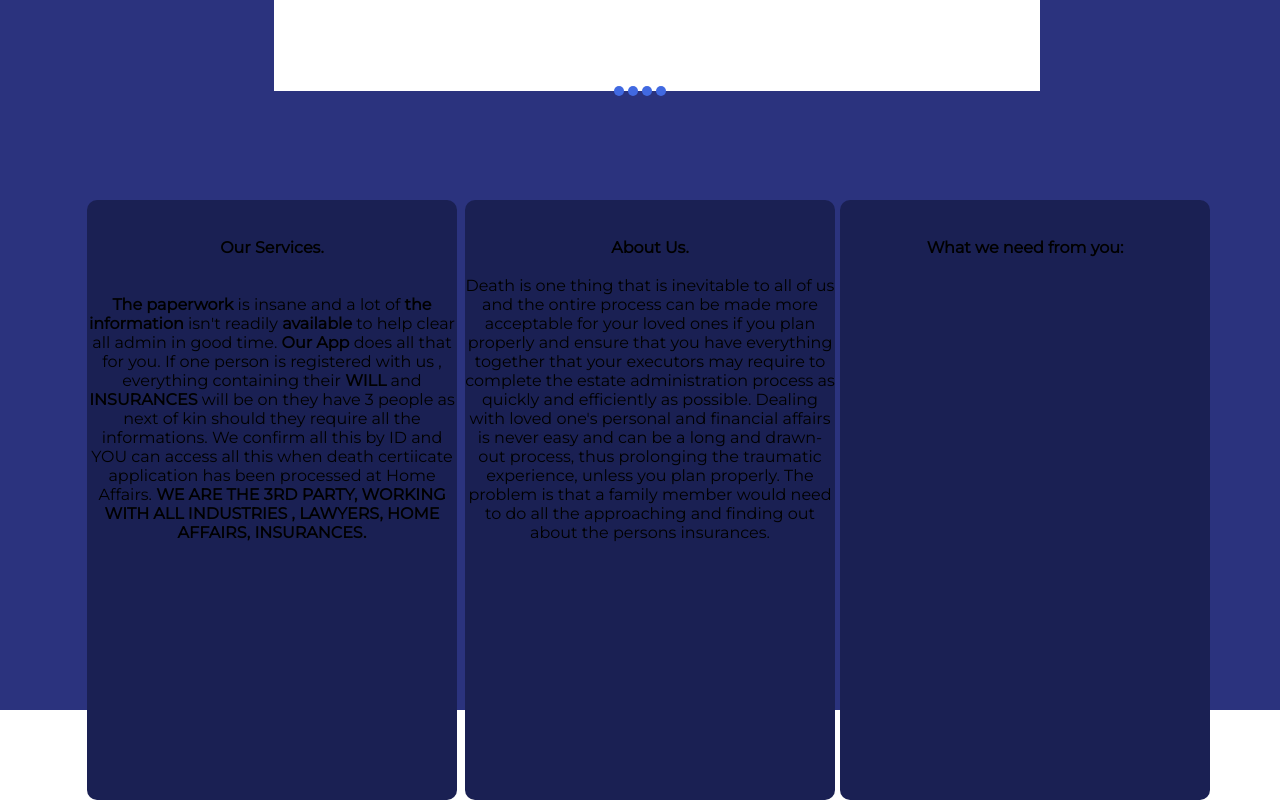
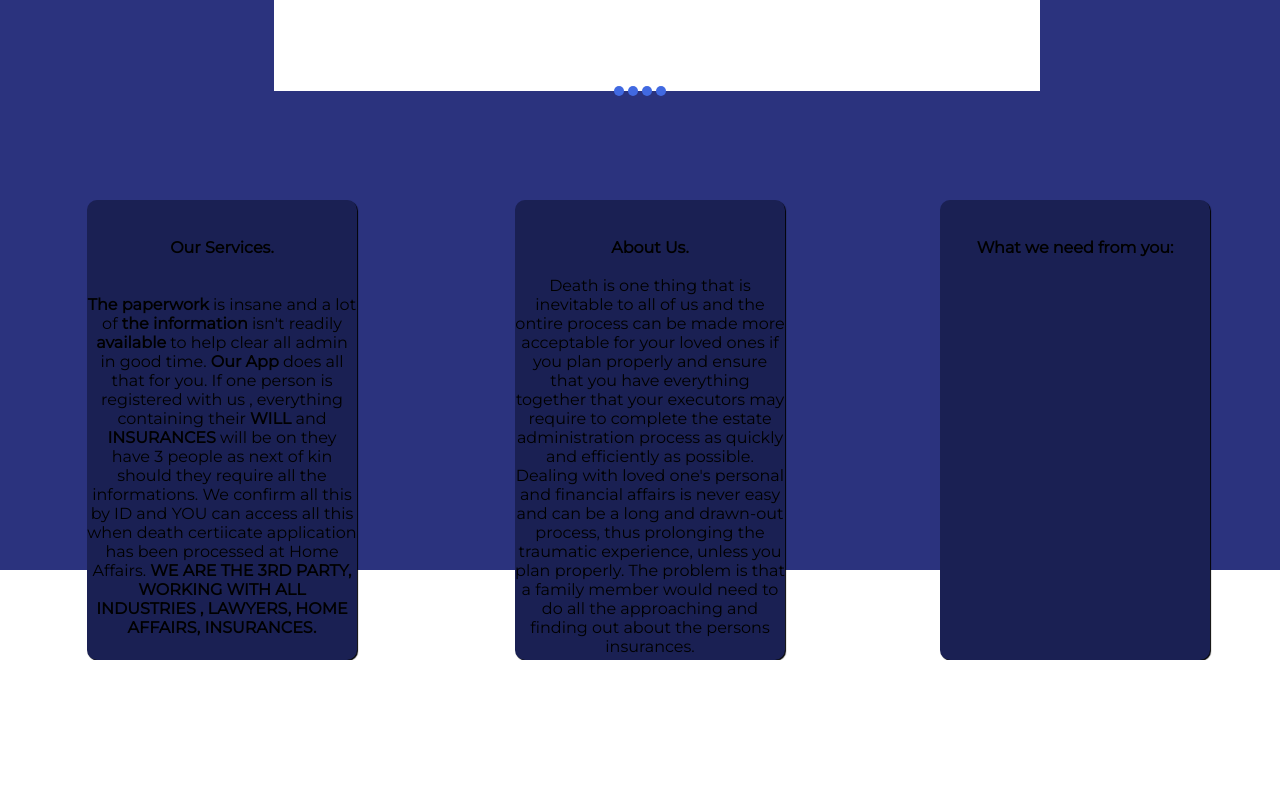
Before and after one commit to YafDYaf/DSW-Project, a plain HTML site: page index.html in a window 1280 px wide. Shown: the part 389-1189 px from the top of the page. After the commit the page ends 1049 px from the top, so only its background shows below. Drawn offline with nearby package versions, Linux system fonts and the light colour scheme.

Commit message:
Update style.css

```diff
--- a/style.css
+++ b/style.css
@@ -85,19 +85,20 @@
 
    }
    .box1{
-       width: 370px;
-       height: 600px;
+       width: 270px;
+       height: 460px;
        background: rgb(26, 32, 83);
        border-radius: 10px;
        position: relative;
        top: 90px;
        left: 7px;
        text-align: center;
+       box-shadow:1px 1px 1px black ;
 
    }
    .box2{
-       width: 370px;
-       height: 600px;
+       width: 270px;
+       height: 460px;
        background: rgb(26, 32, 83);
        border-radius: 10px;
        position: relative;
@@ -105,11 +106,12 @@
        left: 10px;
        right: 30px;
        text-align: center;
+       box-shadow:1px 1px 1px black;
 
    }
    .box3{
-       width: 370px;
-       height: 600px;
+       width: 270px;
+       height: 460px;
        background: rgb(26, 32, 83);
        border-radius: 10px;
        position: relative;
@@ -117,6 +119,7 @@
        left: 10px;
        right: 10px;
        text-align: center;
+       box-shadow:1px 1px 1px black;
    }
 
    /*.lcr-container > div{
```
